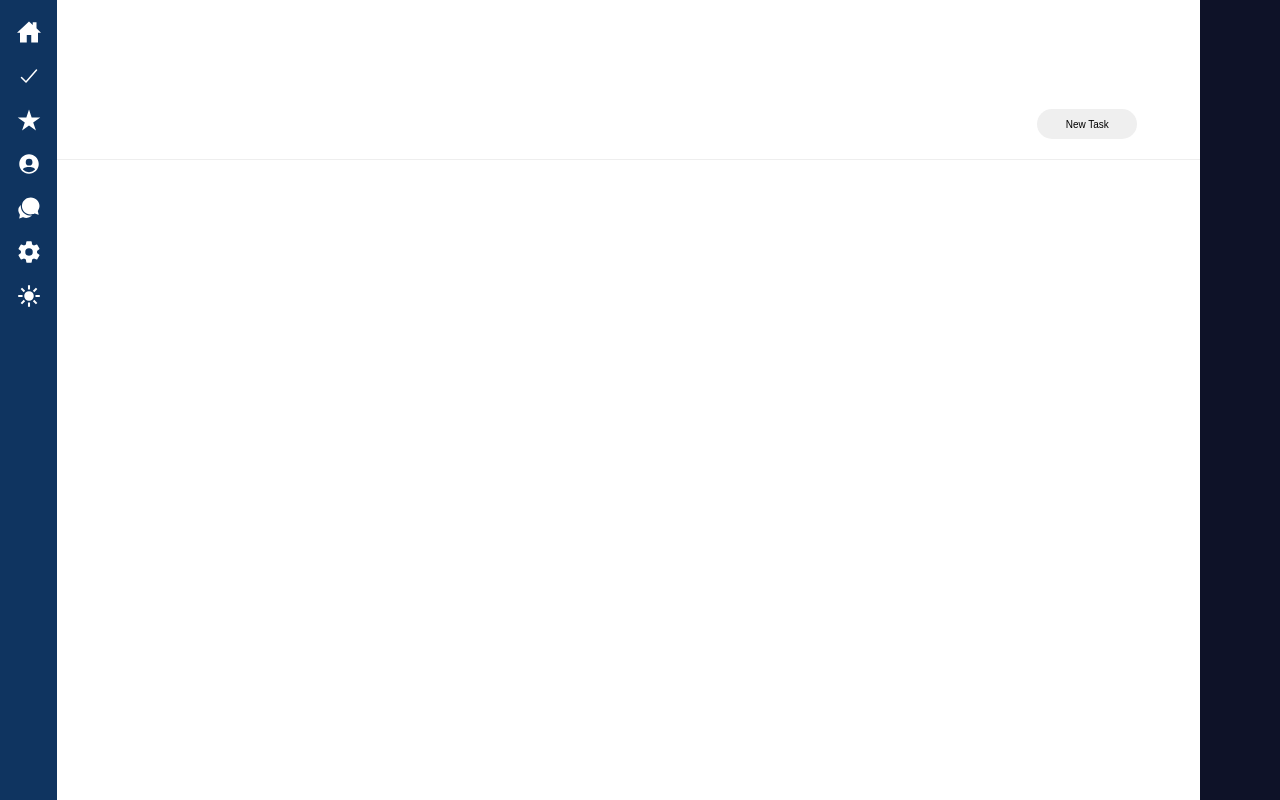
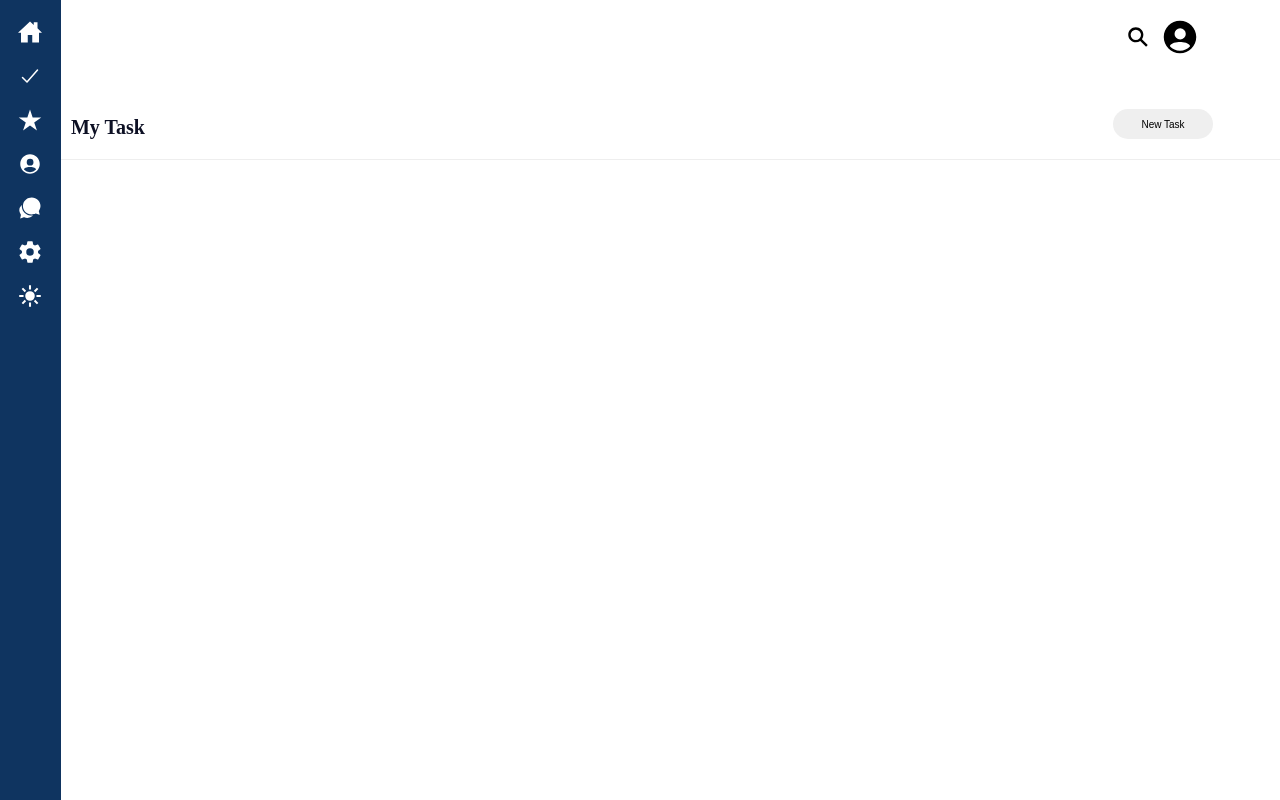
Before and after one commit to Ervin001/TOP_TODO-Project, a website built with webpack: page dist/index.html in a window 1280 px wide. Built offline with nearby package versions, Linux system fonts and the light colour scheme.

Commit message:
Fixed the system darkmode, webpage now loads on users settings

```diff
--- a/src/assets/style.css
+++ b/src/assets/style.css
@@ -7,12 +7,13 @@
   --checkmark-svg-icon: url('/src/assets/icons/checkmark-outline.svg');
   --home-svg-icon: url('/src/assets/icons/home-sharp.svg');
   --night-svg-icon: url('/src/assets/icons/moon-sharp.svg');
-  --profile-svg-icon: url('/src/assets/icons/person-circle-sharp.svg');
-  --search-svg-icon: url('/src/assets/icons/search-sharp.svg');
+  --profile-svg-icon: url('/src/assets/icons/person-circle-dark.svg');
+  --profile-sidebar-svg-icon: url('/src/assets/icons/person-circle-sharp.svg');
+  --search-svg-icon: url('/src/assets/icons/search-sharp-light.svg');
   --settings-svg-icon: url('/src/assets/icons/settings-sharp.svg');
   --favorites-svg-icon: url('/src/assets/icons/star-sharp.svg');
   --day-svg-icon: url('/src/assets/icons/sunny-sharp.svg');
-  --profile2-svg-icon: url('https://xsgames.co/randomusers/avatar.php?g=pixel');
+  --main-task-color: #0d1024;
 }
 /*
 colors
@@ -23,26 +24,17 @@ colors
 */
 
 /* Dark theme colors */
-:root.dark {
-  --background-color: rgb(14, 18, 40);
-}
-
 @media (prefers-color-scheme: dark) {
-  /* defaults to dark theme */
   :root {
     --background-color: rgb(14, 18, 40);
-    --logo-colors: rgb(245, 102, 0);
-  }
-  /* Override dark mode with light mode styles if the user decides to swap */
-  :root.light {
-    --background-color: #fff;
-    --sidebar-color: #0f3460;
-    --topcontent-bottom-border-color: #eee;
+    --main-task-color: #cfd6df;
+    --profile-svg-icon: url('/src/assets/icons/person-circle-sharp.svg');
+    --search-svg-icon: url('/src/assets/icons/search-sharp.svg');
   }
 }
 
 html {
-  background-color: rgb(14, 18, 40);
+  /* background-color: rgb(14, 18, 40); */
 }
 
 * {
@@ -62,7 +54,7 @@ html {
   grid-template-columns: 0.5fr 10fr;
 
   background-color: var(--background-color);
-  max-width: 120rem;
+  width: 100%;
   height: 100vh;
 }
 
@@ -99,7 +91,7 @@ html {
 }
 
 .profile-icon {
-  background-image: var(--profile-svg-icon);
+  background-image: var(--profile-sidebar-svg-icon);
 }
 
 .support-icon {
@@ -112,14 +104,6 @@ html {
 
 .day-night-icon {
   background-image: var(--day-svg-icon);
-}
-
-@media (prefers-color-scheme: dark) {
-  /* defaults to dark theme */
-  .day-night-icon {
-    background-image: var(--night-svg-icon);
-  }
-  /* Override dark mode with light mode styles if the user decides to swap */
 }
 
 .profile-search {
@@ -138,7 +122,7 @@ html {
 }
 
 .title-tab {
-  color: white;
+  color: var(--main-task-color);
   font-size: 2rem;
 }
 
```
Also changed, not shown: src/assets/icons/person-circle-dark.svg (added), src/assets/icons/search-sharp-light.svg (added).
